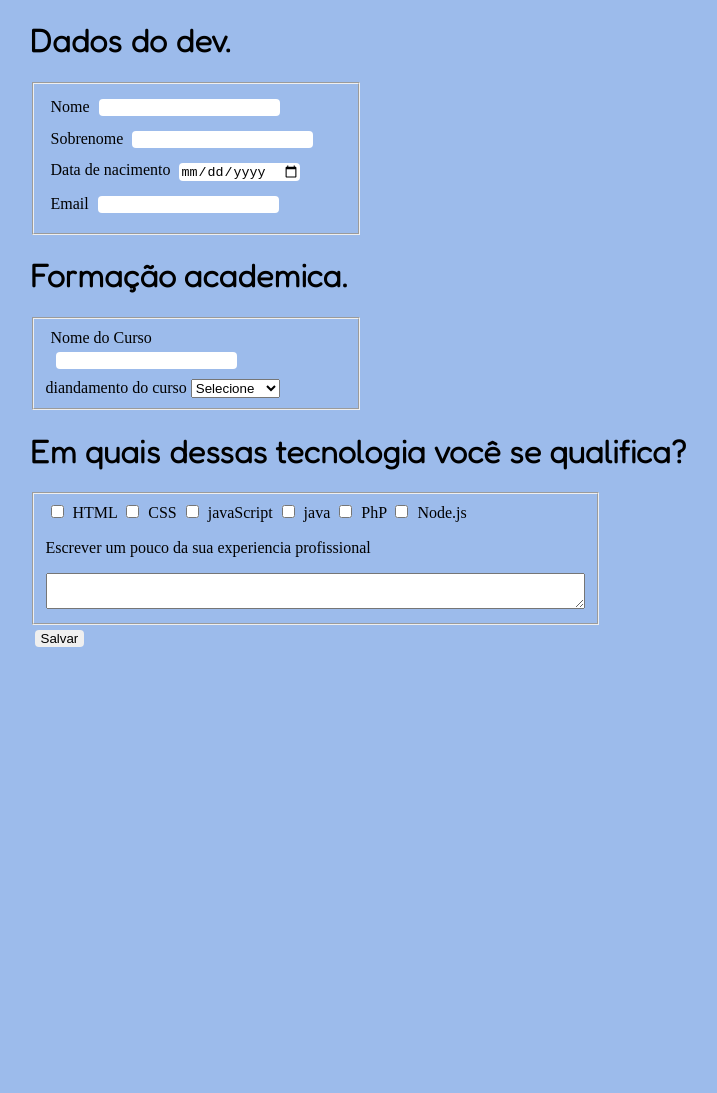
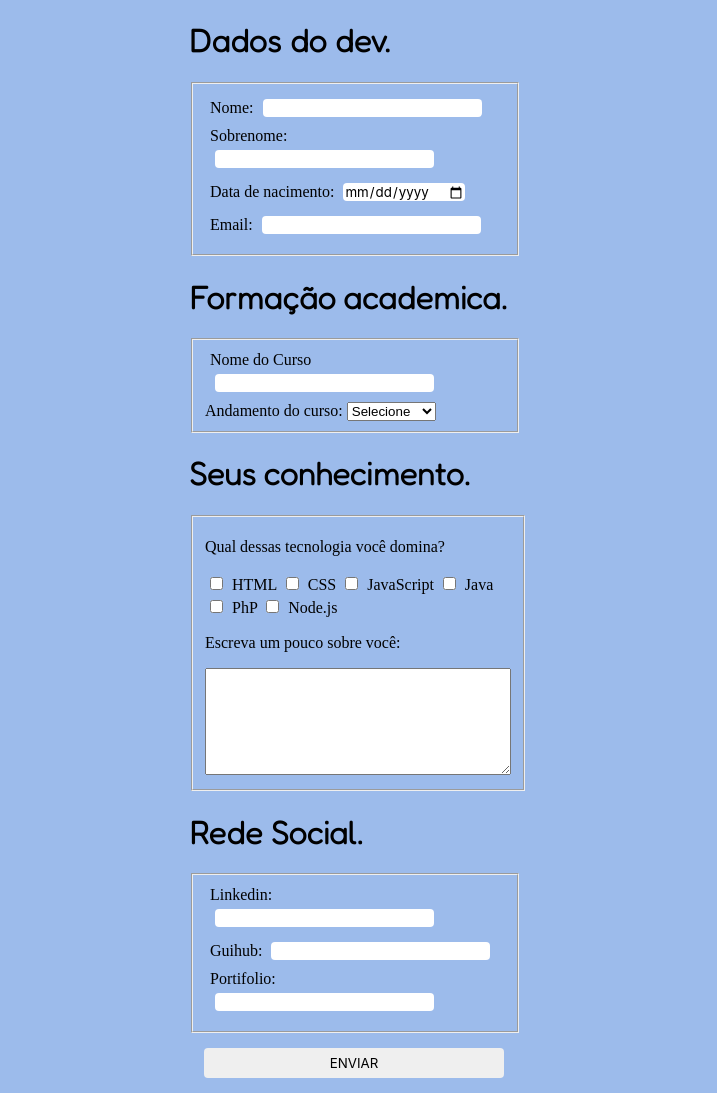
Before and after one commit to jhosoan/cadastro, a plain HTML site: page index.html in a window 1280 px wide. Shown: the whole page, without its empty margins (282-999 px from the left). Before the commit the page ends 800 px from the top, so only its background shows below. Drawn offline with Linux system fonts and the light colour scheme.

Commit message:
melhorando interface

```diff
--- a/index.html
+++ b/index.html
@@ -8,6 +8,7 @@
 <link rel="preconnect" href="https://fonts.gstatic.com" crossorigin>
 <link href="https://fonts.googleapis.com/css2?family=Fredoka:wght@300&display=swap" rel="stylesheet">
     <link rel="stylesheet" href="style.css">
+
     <title>cadastro</title>
 
 </head>
@@ -17,22 +18,22 @@
         <h1>Dados do dev.</h1>
         <fieldset>
             <form>
-                <span>Nome</span>
+                <span>Nome:</span>
                 <input type="text">
             </form>
             <form action="">
-                <span>Sobrenome</span>
+                <span>Sobrenome:</span>
                 <input type="text">
 
             </form>
             <form action="">
-                <span>Data de nacimento</span>
+                <span>Data de nacimento:</span>
                 <input type="date" name="" id="">
 
             </form>
 
             <form>
-                <span>Email</span>
+                <span>Email:</span>
                 <input type="email" name="" id="">
 
             </form>
@@ -45,7 +46,7 @@
                 <input type="text">
 
             </form>
-            <label for="">diandamento do curso</label>
+            <label for="">Andamento do curso:</label>
             <select name="Selecione" id="">
                 <option selected disabled value="Selecione">Selecione</option>
                 <option value="">incompleto</option>
@@ -54,34 +55,51 @@
             </select>
         </fieldset>
 
-        <h1>Em quais dessas tecnologia você se qualifica?</h1>
+        <h1>Seus conhecimento.</h1>
         <fieldset>
             <div class="qualificacao">
-
+                <p>Qual dessas tecnologia você domina?</p>
                 <input type="checkbox" name="" id="">
                 <span>HTML</span>
                 <input type="checkbox" name="" id="">
                 <span>CSS</span>
                 <input type="checkbox" name="" id="">
-                <span>javaScript</span>
+                <span>JavaScript</span>
                 <input type="checkbox" name="" id="">
-                <span>java</span>
+                <span>Java</span>
                 <input type="checkbox" name="" id="">
                 <span>PhP</span>
                 <input type="checkbox" name="" id="">
                 <span>Node.js</span>
 
             </div>
-            <p>Escrever um pouco da sua experiencia profissional</p>
-            <textarea row="1" style="width: 40em;"> </textarea>
+            <p>Escreva um pouco sobre você:</p>
+            <textarea row="1" > </textarea>
             <div class="salvar">
 
 
             </div>
         </fieldset>
-        <input type="button" value="Salvar">
+        <h1>Rede Social.</h1>
+        <fieldset>
+            <form action="">
+             <span>Linkedin:</span>
+            <input type="url" id="homepage" name="homepage">
+            </form>
+            <form action="">
+                <span>Guihub:</span>
+               <input type="url" id="homepage" name="homepage">
+            </form>
+            <form action="">
+                <span>Portifolio:</span>
+               <input type="url" id="homepage" name="homepage">
+            </form>
+
+        </fieldset>
+        <input type="button" value="ENVIAR" class="btn_salvar">
 
 
     </div>
+
 </body>
 </html>
--- a/style.css
+++ b/style.css
@@ -21,4 +21,21 @@ input{
    border-radius: 4px;
    border: none;
    height: 2 0px;
+   font-family: 'Inter', sans-serif;
+
 }
+textarea{
+
+    font-family: 'Inter', sans-serif;
+
+     width: 300px;
+     height: 101px;
+
+}
+.btn_salvar{
+
+    width: 300px;
+    margin: 15px;
+    height: 30px;
+
+}
```
